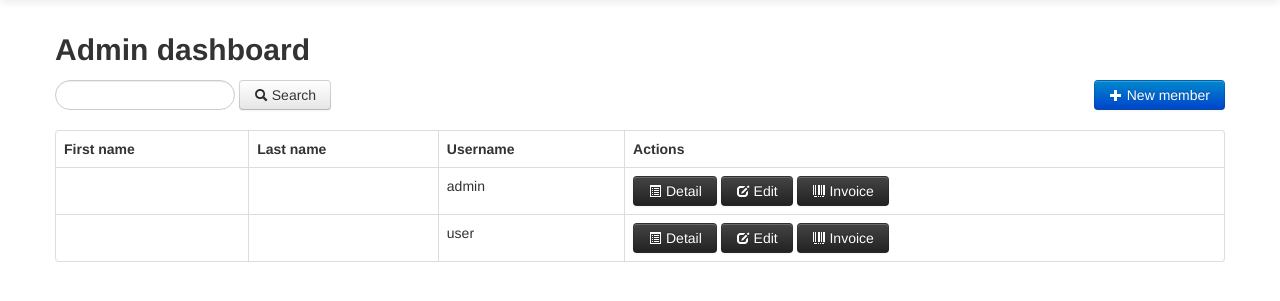
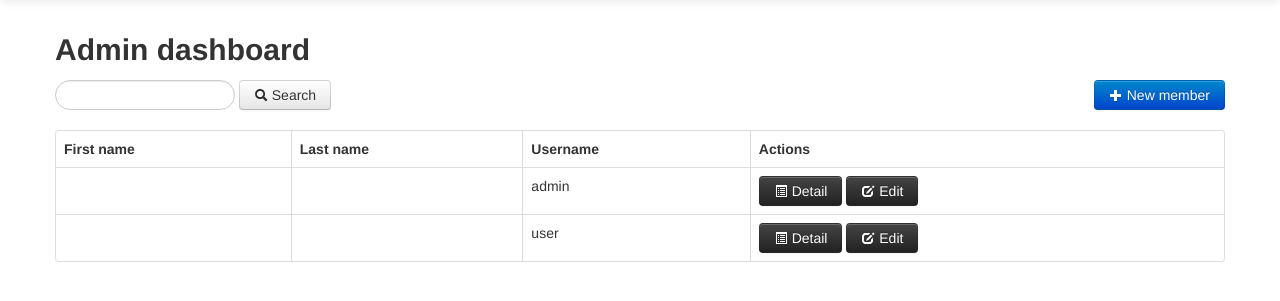
Before and after one commit to wiliamsouza/gunclub, a Django app: page /dashboard/admin/ in a window 1280 px wide. Shown: the part 40-341 px from the top of the page. Run offline with Django 3.2, Linux system fonts and the light colour scheme; a user stored in the database is signed in; data comes from the database, SQL or seed files in the repository; parts of the project's set-up code (start-up, migrations or seed data) failed here and were passed over.

Commit message:
Added names to button

```diff
--- a/gunclub/dashboard/templates/dashboard/admin.html
+++ b/gunclub/dashboard/templates/dashboard/admin.html
@@ -22,12 +22,12 @@
       <button class="btn" data-dismiss="modal" aria-hidden="true">
       Close
       </button>
-      <input type="submit" class="btn btn-primary" value="{% trans "Add member" %}">
+      <input type="submit" class="btn btn-primary" name="add_member" value="{% trans "Add member" %}">
     </div> <!-- modal-footer -->
   </form>
 </div>
 <div class="controls pull-right">
-  <button class="btn btn-primary" type="button" data-toggle="modal" data-target="#addMemberForm">
+  <button class="btn btn-primary" type="button" name="new_member" data-toggle="modal" data-target="#addMemberForm">
     <i class="icon-plus icon-white"></i> {% trans "New member" %}
   </button>
 </div> <!-- controls pull-right -->
@@ -50,7 +50,7 @@
   </thead>
   <tbody>
   {% for member in members %}
-  <tr class="{% cycle 'row1' 'row2' %}">
+  <tr>
     <td>{{ member.first_name }}</td>
     <td>{{ member.last_name }}</td>
     <td>{{ member.username }}</td>
@@ -61,9 +61,11 @@
       <a class="btn btn-inverse" href="{% url edit_member member.id %}">
         <i class="icon-edit icon-white"></i> {% trans "Edit" %}
       </a>
+      {% if member.profile.is_member %}
       <a class="btn btn-inverse" href="{% url member_invoice member.id %}">
         <i class="icon-barcode icon-white"></i> {% trans "Invoice" %}
       </a>
+      {% endif %}
     </td>
   </tr>
   {% endfor %}
```
